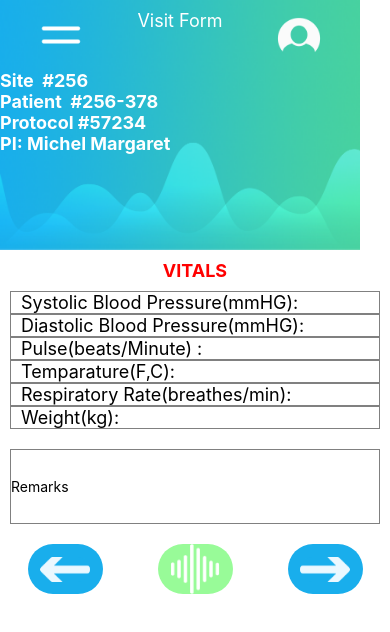
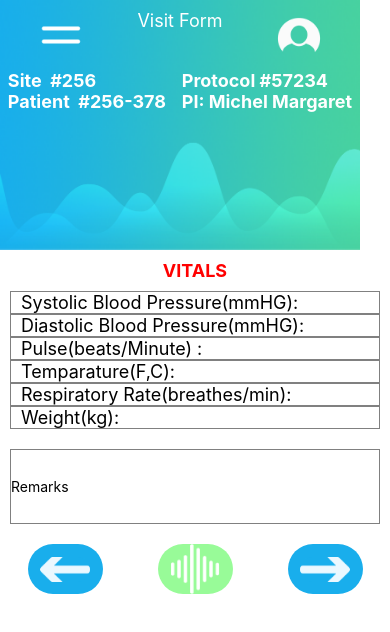
Before and after one commit to ravikirany711/Trier, a React Native app: screen / in a window 390 px wide. Shown: the top 632 px of the page. Built offline with nearby package versions, Linux system fonts and the light colour scheme.

Commit message:
patient details aligned

```diff
--- a/src/components/Header.js
+++ b/src/components/Header.js
@@ -15,15 +15,15 @@ class Header extends React.Component{
 
                </View>
 
-               <View  style={{}}>
+               <View  style={{flexDirection:'row',justifyContent:'space-around',alignItems:'center'}}>
 
-                   <View>
+                   <View >
                    <Text style={{fontSize:18,color:'white',fontWeight:'bold'}}>Site  #256</Text>
                    <Text style={{fontSize:18,color:'white',fontWeight:'bold'}}>Patient  #256-378</Text>
 
                    </View>
 
-                   <View style={{}}>
+                   <View >
 
                    <Text style={{fontSize:18,color:'white',fontWeight:'bold'}}>Protocol #57234</Text>
                     <Text style={{fontSize:18,color:'white',fontWeight:'bold'}}>PI: Michel Margaret</Text>
```
